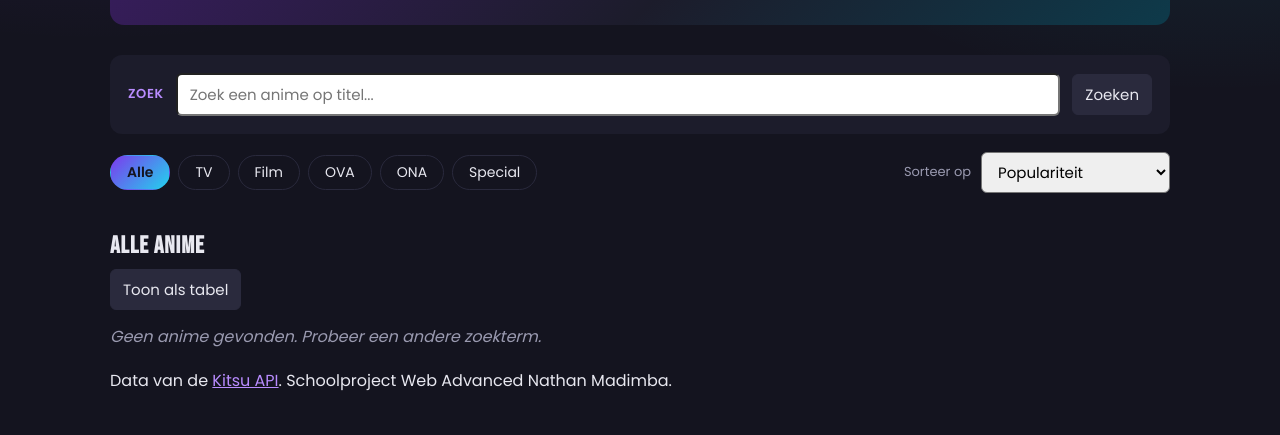
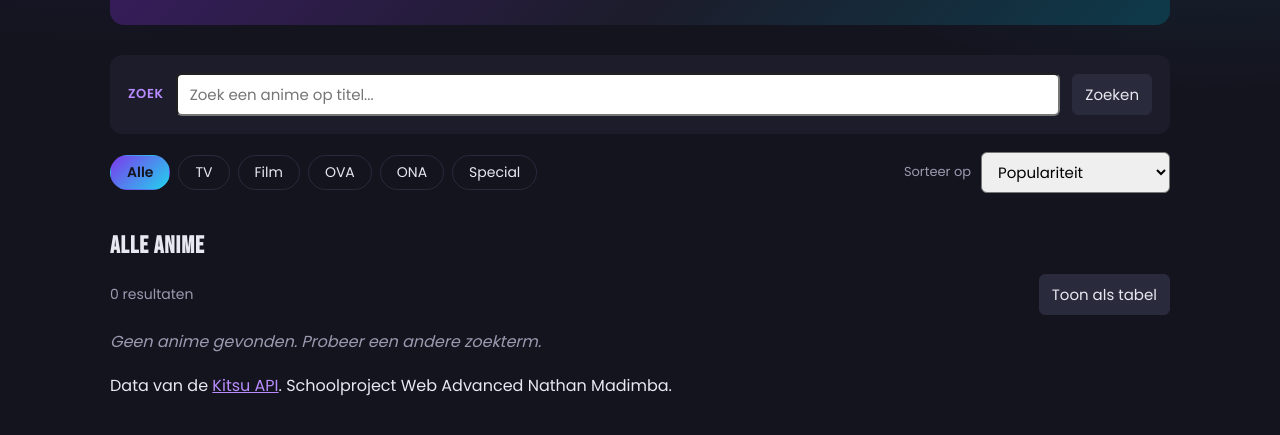
Before and after one commit to Ehbnathanmadimba/Anime---explorer, a website built with Vite: page index.html in a window 1280 px wide. Shown: the part 199-634 px from the top of the page. Built offline with nearby package versions, Linux system fonts and the light colour scheme; no server answers.

Commit message:
feat: resultatenteller

```diff
--- a/index.html
+++ b/index.html
@@ -75,7 +75,12 @@
 
         <section id="results-section">
           <h2>Alle anime</h2>
-          <button id="view-button" type="button">Toon als tabel</button>
+
+          <div id="resultaten-balk">
+            <p id="resultaten-teller"></p>
+            <button id="view-button" type="button">Toon als tabel</button>
+          </div>
+
           <p id="status-message"></p>
           <div id="anime-container"></div>
         </section>
--- a/src/css/style.css
+++ b/src/css/style.css
@@ -226,6 +226,24 @@ body.licht #sorteer-blok label {
 
 body.licht #search-error {
   color: #c0182f;
+}
+
+#resultaten-balk {
+  display: flex;
+  align-items: center;
+  justify-content: space-between;
+  flex-wrap: wrap;
+  gap: 10px;
+  margin-top: 10px;
+}
+
+#resultaten-teller {
+  color: #9a9ab0;
+  font-size: 14px;
+}
+
+body.licht #resultaten-teller {
+  color: #5c5c72;
 }
 
 #status-message {
--- a/src/js/main.js
+++ b/src/js/main.js
@@ -6,6 +6,7 @@ import {
   renderAnimeCards,
   renderAnimeTable,
   setStatus,
+  setTeller,
   animeContainer,
   favoritesList,
   renderFavorieten,
@@ -97,6 +98,8 @@ const verwerkLijst = () => {
     : ruweLijst;
 
   huidigeLijst = sorteer(gefilterd);
+
+  setTeller(huidigeLijst.length);
   toonResultaten();
 };
 
--- a/src/js/ui.js
+++ b/src/js/ui.js
@@ -47,8 +47,14 @@ export const sluitModal = () => {
   modal.classList.add('verborgen');
 };
 
+const resultatenTeller = document.querySelector('#resultaten-teller');
+
 export const setStatus = (tekst) => {
   statusMessage.textContent = tekst;
+};
+
+export const setTeller = (aantal) => {
+  resultatenTeller.textContent = aantal === 1 ? '1 resultaat' : `${aantal} resultaten`;
 };
 
 export const renderAnimeCards = (animeLijst) => {
```
